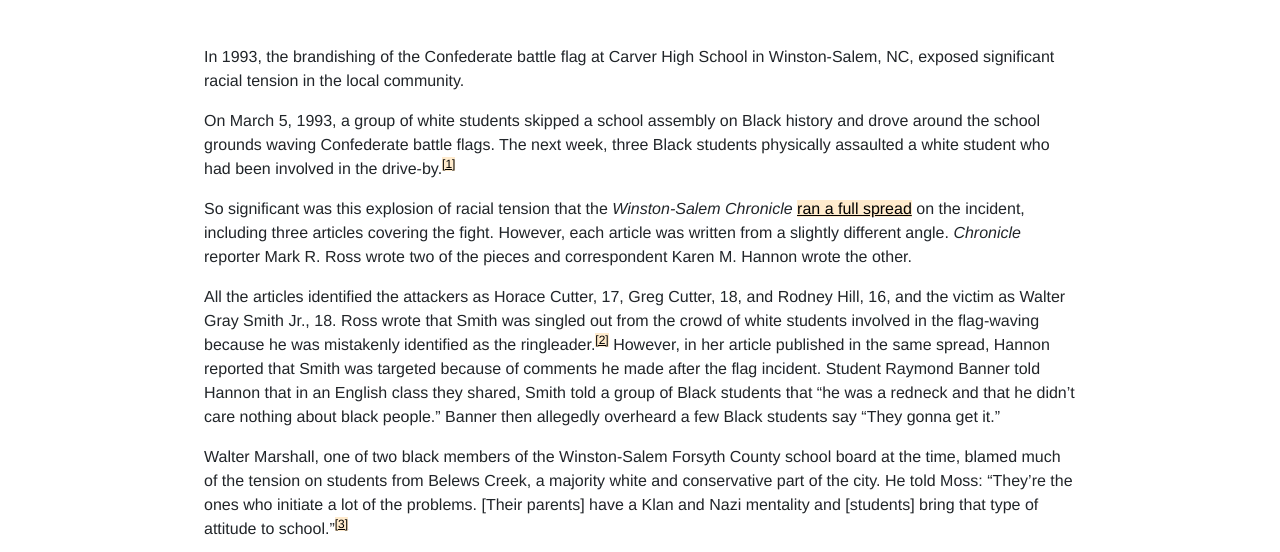
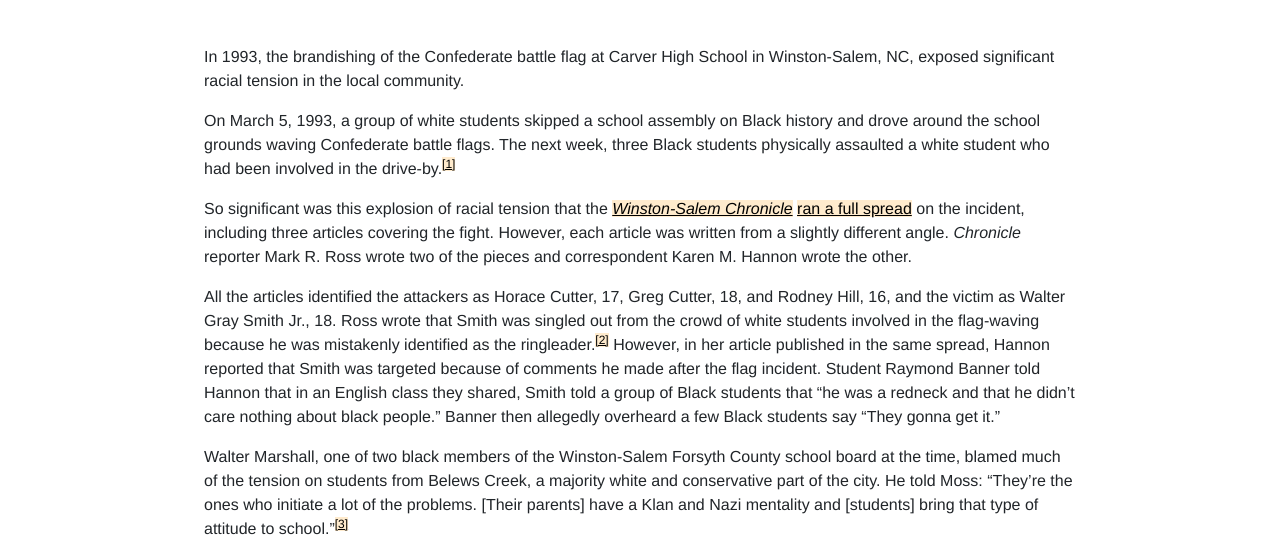
Before and after one commit to upenndigitalscholarship/monuments-research-group, an Eleventy site: page essay/comparing-malcolm-x-and-confederate-battle-flags-carver-high-school-controversy.md in a window 1280 px wide. Shown: the part 248-800 px from the top of the page. Built offline with nearby package versions, Linux system fonts and the light colour scheme; Eleventy itself is replaced by a stand-in of ours; files that its build step writes are made by us from their sources; a web font is replaced by a local one.

Commit message:
Update Essay “comparing-malcolm-x-and-confederate-battle-flags-carver-high-school-controversy”

```diff
--- a/essay/comparing-malcolm-x-and-confederate-battle-flags-carver-high-school-controversy.md
+++ b/essay/comparing-malcolm-x-and-confederate-battle-flags-carver-high-school-controversy.md
@@ -9,7 +9,7 @@ In 1993, the brandishing of the Confederate battle flag at Carver High School in
 
 On March 5, 1993, a group of white students skipped a school assembly on Black history and drove around the school grounds waving Confederate battle flags. The next week, three Black students physically assaulted a white student who had been involved in the drive-by.[^1]
 
-So significant was this explosion of racial tension that the *Winston-Salem Chronicle* [ran a full spread](https://newspapers.digitalnc.org/lccn/sn85042324/1993-03-18/ed-1/seq-1/#words=Carver+Confederate+Fight+fight+flag+waving+flag-waving+Flag-waving+Sparks) on the incident, including three articles covering the fight. However, each article was written from a slightly different angle. *Chronicle* reporter Mark R. Ross wrote two of the pieces and correspondent Karen M. Hannon wrote the other.
+So significant was this explosion of racial tension that the *[Winston-Salem Chronicle](https://www.digitalnc.org/newspapers/winston-salem-chronicle-winston-salem-n-c/)* [ran a full spread](https://newspapers.digitalnc.org/lccn/sn85042324/1993-03-18/ed-1/seq-1/#words=Carver+Confederate+Fight+fight+flag+waving+flag-waving+Flag-waving+Sparks) on the incident, including three articles covering the fight. However, each article was written from a slightly different angle. *Chronicle* reporter Mark R. Ross wrote two of the pieces and correspondent Karen M. Hannon wrote the other.
 
 All the articles identified the attackers as Horace Cutter, 17, Greg Cutter, 18, and Rodney Hill, 16, and the victim as Walter Gray Smith Jr., 18. Ross wrote that Smith was singled out from the crowd of white students involved in the flag-waving because he was mistakenly identified as the ringleader.[^2] However, in her article published in the same spread, Hannon reported that Smith was targeted because of comments he made after the flag incident. Student Raymond Banner told Hannon that in an English class they shared, Smith told a group of Black students that “he was a redneck and that he didn’t care nothing about black people.” Banner then allegedly overheard a few Black students say “They gonna get it.”
 
```
